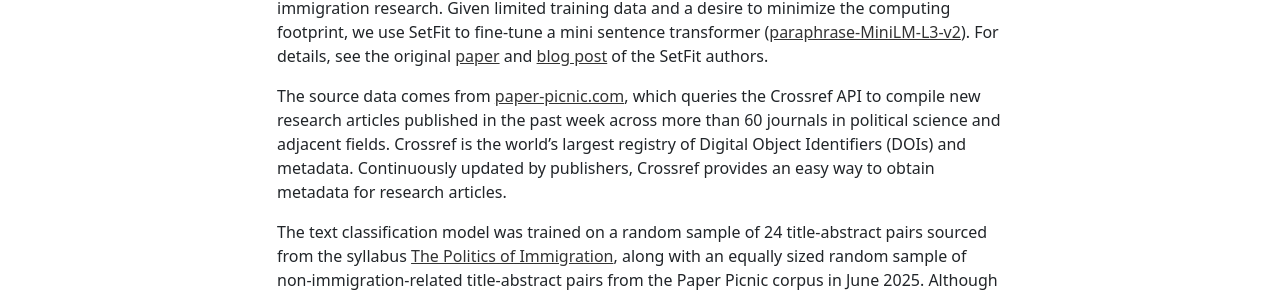
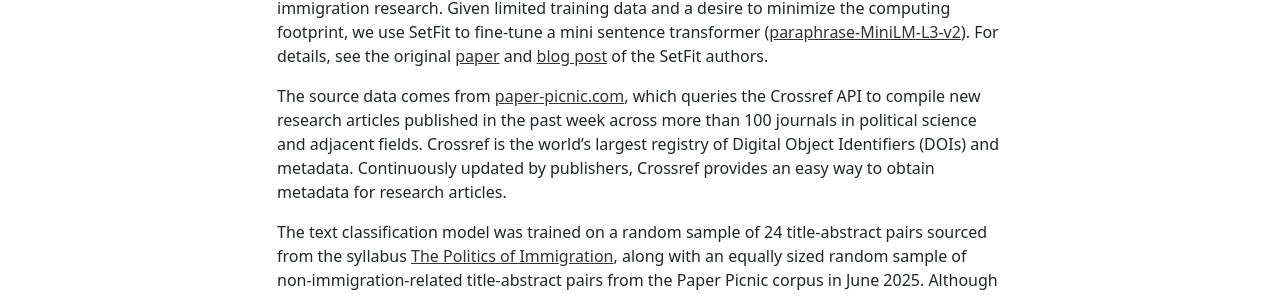
Before and after one commit to sumtxt/immigration-papers, a Jekyll site: the page built from background.md, in a window 1280 px wide and 1233 px high. Shown: the part 725-1021 px from the top of the window. Built offline with Jekyll 4.4.1, drawn with Linux system fonts in a browser that asks for light colours.

Commit message:
adjusted wording.

```diff
--- a/_includes/cards.html
+++ b/_includes/cards.html
@@ -28,7 +28,7 @@
                         <h6 class="card-subtitle mb-2 text-muted">📚 <em>{{ article.journal_full }}</em></h6>
                     {% endif %}
                 {% else %}
-                <h6 class="card-subtitle mb-2 text-muted">🔥 Preprint</h6>
+                <h6 class="card-subtitle mb-2 text-muted">🔥 SocArXiv/OSF Preprints</h6>
                 {% endif %}
                 {% if article.abstract != nil %}
                 <button class="btn btn-light btn-sm rounded-pill" type="button" data-bs-toggle="collapse"
--- a/_includes/nav.html
+++ b/_includes/nav.html
@@ -29,7 +29,7 @@
             <div class="form-check form-switch ms-3">
                 <input class="form-check-input" type="checkbox" id="navbarSwitch" data-bs-toggle="collapse" data-bs-target="#collapse-preprint" aria-expanded="false" aria-controls="collapse-preprint">
                 <span data-bs-toggle="tooltip" data-bs-placement="bottom"  title="Add or remove preprints from OSF preprint providers such as SocArXiv.">
-                    <label class="form-check-label text-light" for="navbarSwitch">🔥 OSF Preprints</label>
+                    <label class="form-check-label text-light" for="navbarSwitch">🔥 Working Papers</label>
                 </span>
             </div>
             {% endif %}
--- a/background.md
+++ b/background.md
@@ -6,7 +6,7 @@
 
 Immigration Papers provides a weekly dashboard of newly published research on immigration in political science, sociology, and economics. Each paper's relevance is determined by a text classification model, which computes a predicted probability that the study is related to immigration research. Given limited training data and a desire to minimize the computing footprint, we use SetFit to fine-tune a mini sentence transformer ([paraphrase-MiniLM-L3-v2](https://huggingface.co/sentence-transformers/paraphrase-MiniLM-L3-v2)). For details, see the original [paper](https://arxiv.org/abs/2209.11055) and [blog post](https://huggingface.co/blog/setfit) of the SetFit authors.
 
-The source data comes from [paper-picnic.com](https://paper-picnic.com/), which queries the Crossref API to compile new research articles published in the past week across more than 60 journals in political science and adjacent fields. Crossref is the world’s largest registry of Digital Object Identifiers (DOIs) and metadata. Continuously updated by publishers, Crossref provides an easy way to obtain metadata for research articles.
+The source data comes from [paper-picnic.com](https://paper-picnic.com/), which queries the Crossref API to compile new research articles published in the past week across more than 100 journals in political science and adjacent fields. Crossref is the world’s largest registry of Digital Object Identifiers (DOIs) and metadata. Continuously updated by publishers, Crossref provides an easy way to obtain metadata for research articles.
 
 The text classification model was trained on a random sample of 24 title-abstract pairs sourced from the syllabus [The Politics of Immigration](https://www.moritz-marbach.com/assets/download/Marbach_Bush689.pdf), along with an equally sized random sample of non-immigration-related title-abstract pairs from the Paper Picnic corpus in June 2025. Although the title-abstracts pairs were truncated due to the limited context window of the mini sentence transformer, evaluation on the test set yielded a classification accuracy of 0.99 (precision: 0.99, recall: 0.99). The model is available on Hugging Face [here](https://huggingface.co/sumtxt/paraphrase-MiniLM-L3-v2_immig). All code, including the training data and training script, is available on [GitHub](https://github.com/sumtxt/immigration-papers).
 
```
